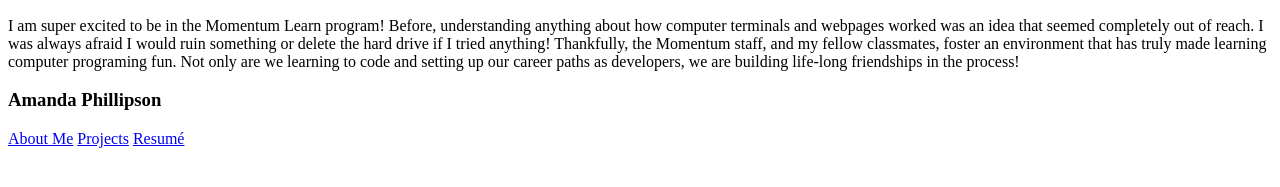
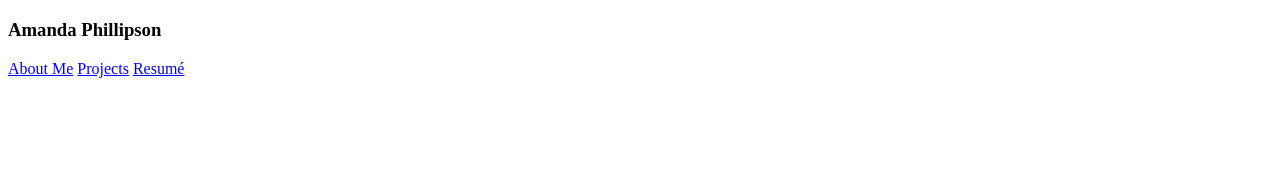
Before and after one commit to amandaphillipson/portfolio, a plain HTML site: page index.html in a window 1280 px wide. Shown: the part 145-332 px from the top of the page. Drawn offline with Linux system fonts and the light colour scheme.

Commit message:
remove old about me message

```diff
--- a/index.html
+++ b/index.html
@@ -33,7 +33,7 @@
         </div>
         <div class="message">
             <p>
-                I am super excited to be in the Momentum Learn program!  Before, understanding anything about how computer terminals and webpages worked was an idea that seemed completely out of reach.  I was always afraid I would ruin something or delete the hard drive if I tried anything!  Thankfully, the Momentum staff, and my fellow classmates, foster an environment that has truly made learning computer programing fun.  Not only are we learning to code and setting up our career paths as developers, we are building life-long friendships in the process!
+                <!-- Needs updated message about me. -->
             </p>
         </div>
     </div>
```
